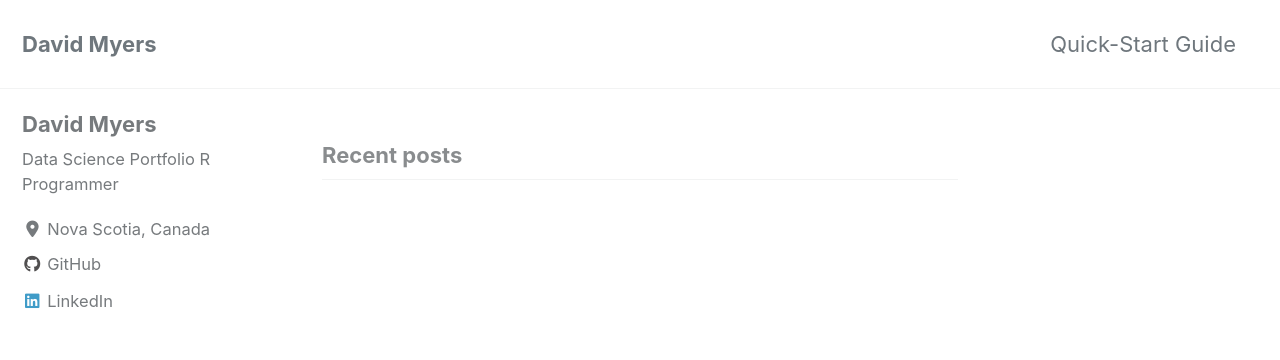
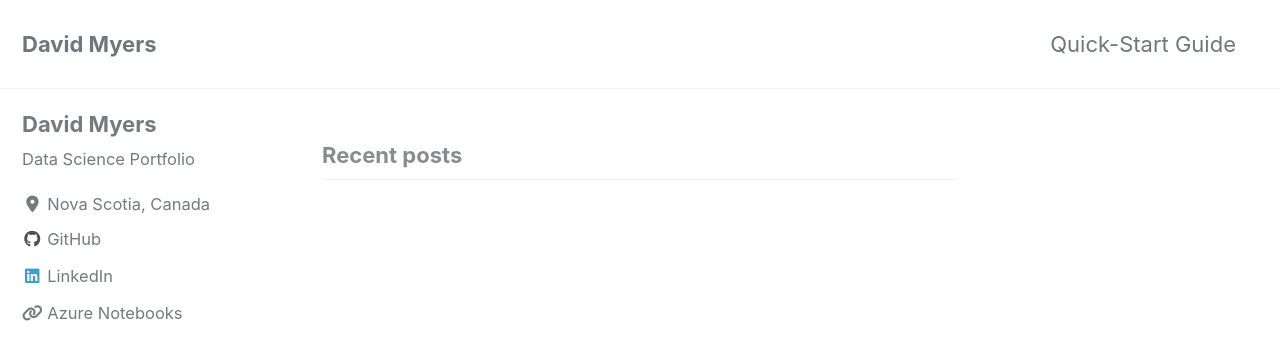
Before and after one commit to myersdk/myersdk.github.io, a Jekyll site: the page built from index.html, in a window 1280 px wide and 900 px high. Shown: the top 360 px of the window. Built offline with Jekyll 4.4.1, drawn with Linux system fonts in a browser that asks for light colours; cached includes are drawn as plain includes; nearby versions of some CDN libraries; the list of posts is cut into pages by our own code.

Commit message:
Update _config.yml

```diff
--- a/_config.yml
+++ b/_config.yml
@@ -109,8 +109,7 @@ analytics:
 author:
   name             : "David Myers"
   avatar           : # path of avatar image, e.g. "/assets/images/bio-photo.jpg"
-  bio              : "Data Science Portfolio
-  R Programmer"
+  bio              : "Data Science Portfolio"
   location         : "Nova Scotia, Canada"
   email            :
   links:
@@ -135,6 +134,9 @@ author:
     - label: "LinkedIn"
       icon: "fab fa-fw fa-linkedin"
       url: "https://www.linkedin.com/in/myersdk/"
+    - label: "Azure Notebooks"
+      iconL : "fab fa-fw fa-cloud"
+      url:  "https://notebooks.azure.com/myersdk"
 
 # Site Footer
 footer:
```
